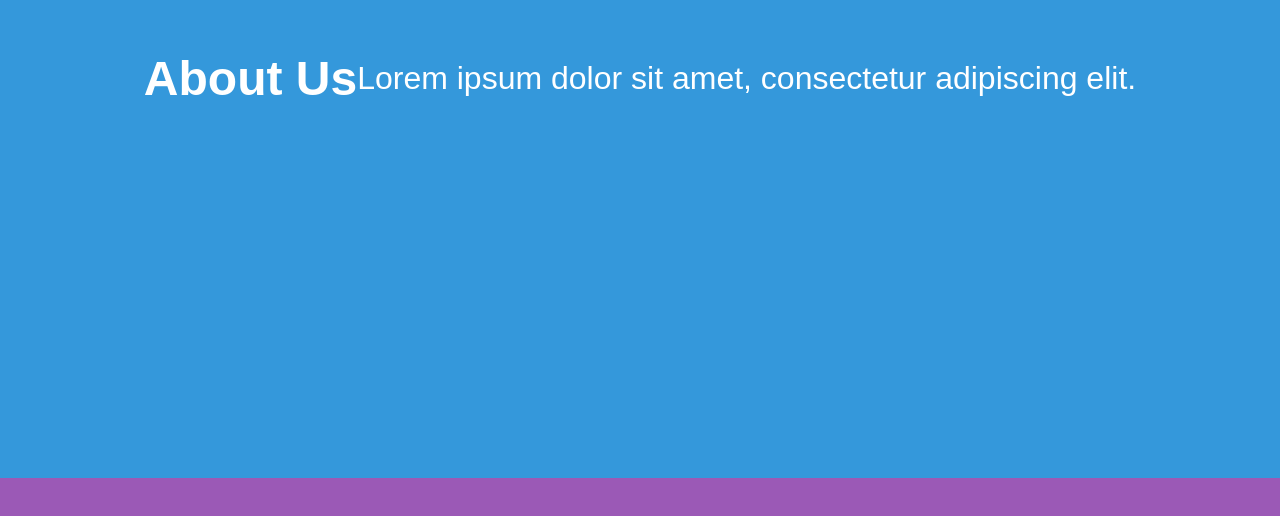
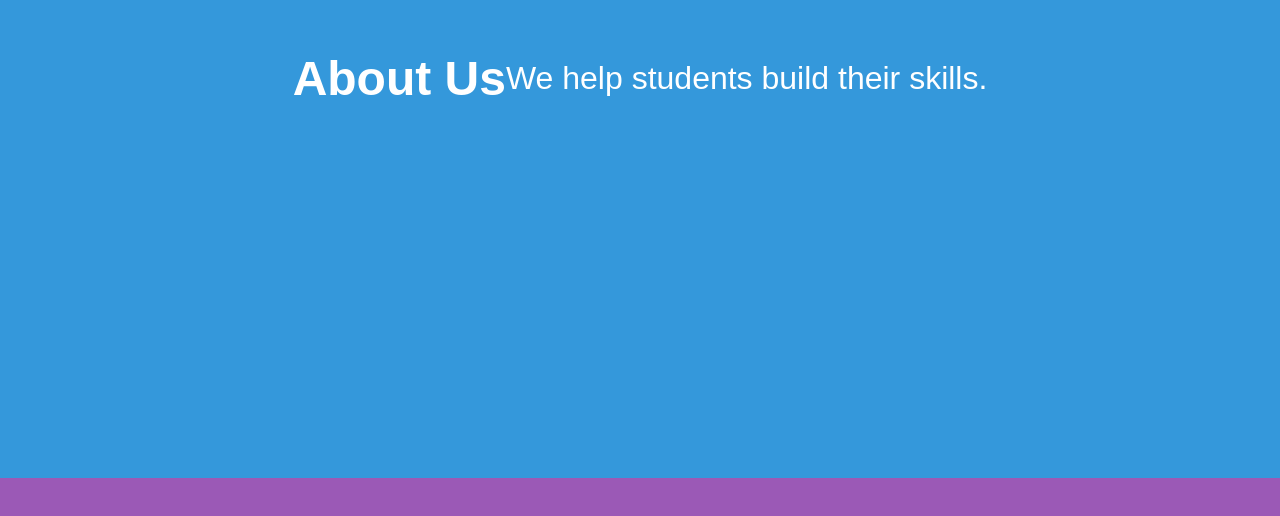
Before and after one commit to AryanJha475/SCT_WD_1, a plain HTML site: page index.html in a window 1280 px wide. Shown: the part 1122-1638 px from the top of the page. Drawn offline with Linux system fonts and the light colour scheme.

Commit message:
Update index.html

```diff
--- a/index.html
+++ b/index.html
@@ -27,7 +27,7 @@
 
   <section id="about">
     <h1>About Us</h1>
-    <p>Lorem ipsum dolor sit amet, consectetur adipiscing elit.</p>
+    <p>We help students build their skills.</p>
   </section>
 
   <section id="services">
```
